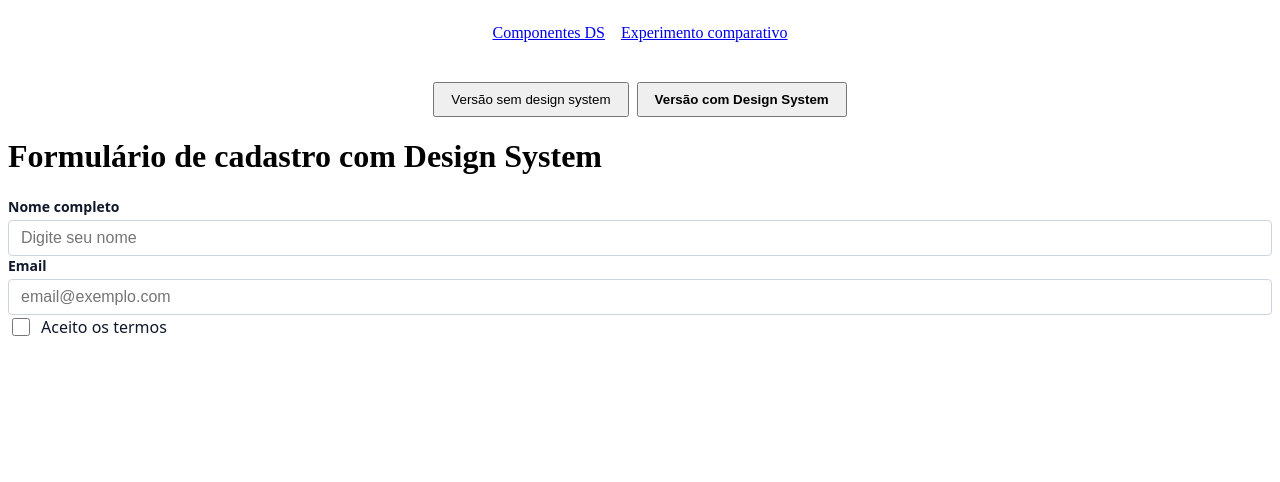
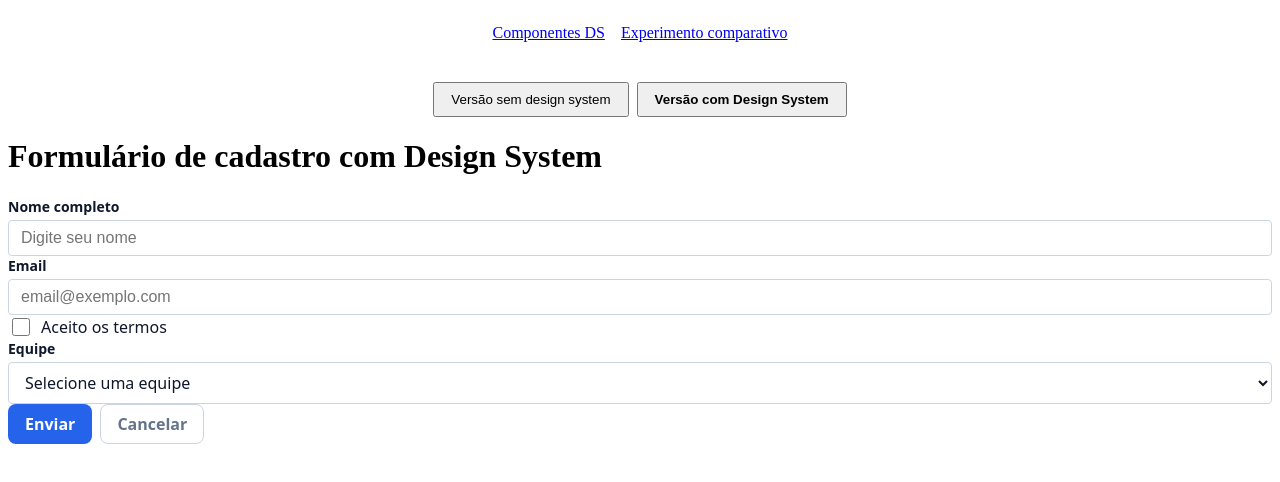
Before and after one commit to taisforsini/design-system, a React (Vite) app: page /comparison in a window 1280 px wide. Shown: the top 482 px of the page. Built offline with nearby package versions, Linux system fonts and the light colour scheme.

Commit message:
feat(DS): add teams selector and handle submit function

```diff
--- a/src/pages/FomularioDS/index.tsx
+++ b/src/pages/FomularioDS/index.tsx
@@ -1,6 +1,8 @@
 import { useState } from "react";
 import { Input } from "../../components/Input/Input";
 import { Checkbox } from "../../components/Checkbox/Checkbox";
+import { Button } from "../../components/Button/Button";
+import { Select } from "../../components/Select/Select";
 
 const FormularioDS = () => {
   const [name, setName] = useState<string>("");
@@ -8,9 +10,27 @@ const FormularioDS = () => {
   const [emailErrorMessage, setEmailErrorMessage] = useState<string>("");
   const [termsAndConditionsChecked, setTermsAndConditionsChecked] =
     useState<boolean>(false);
+  const [team, setTeam] = useState<string>("");
+
+  const teams = [
+    { value: "marketing", label: "Marketing" },
+    { value: "ti", label: "Tecnologia da Informação" },
+    { value: "logistica", label: "Logística" },
+  ];
+
+  const handleSubmit = (e: React.FormEvent) => {
+    console.log("ok");
+    e.preventDefault();
+    if (!email.includes("@")) {
+      setEmailErrorMessage("E-mail inválido");
+      return;
+    }
+    setEmailErrorMessage("");
+    alert(`Cadastro enviado: ${name}, ${email}, ${team}`);
+  };
 
   return (
-    <form>
+    <form onSubmit={handleSubmit}>
       <h1>Formulário de cadastro com Design System</h1>
       <Input
         label="Nome completo"
@@ -30,6 +50,23 @@ const FormularioDS = () => {
         checked={termsAndConditionsChecked}
         onChange={(e) => setTermsAndConditionsChecked(e.target.checked)}
       />
+
+      <Select
+        label="Equipe"
+        placeholder="Selecione uma equipe"
+        value={team}
+        onChange={(e) => setTeam(e.target.value)}
+        options={teams}
+      />
+
+      <div style={{ display: "flex", gap: 8 }}>
+        <Button type="submit" variant="primary">
+          Enviar
+        </Button>
+        <Button type="button" variant="secondary">
+          Cancelar
+        </Button>
+      </div>
     </form>
   );
 };
```
